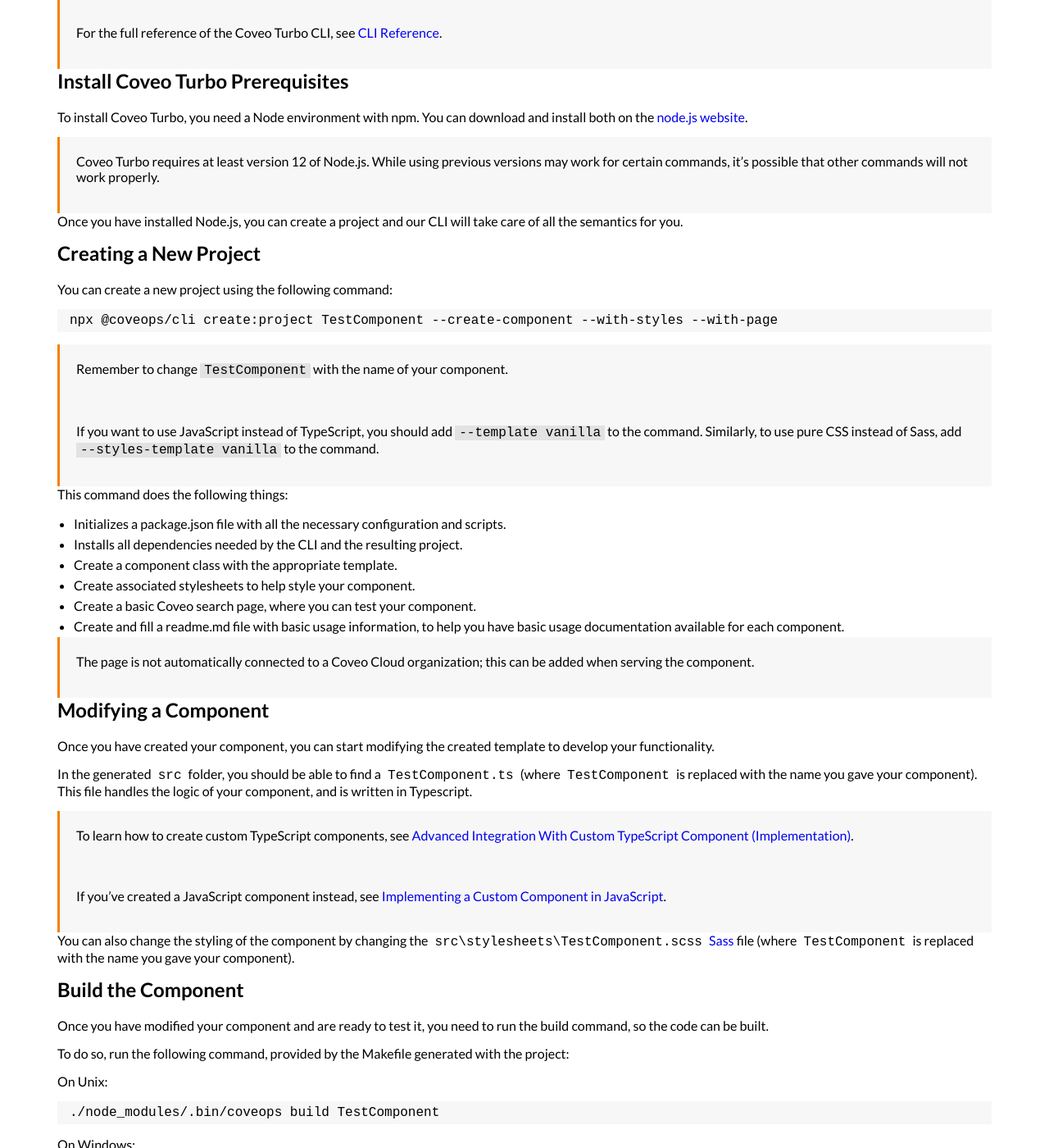
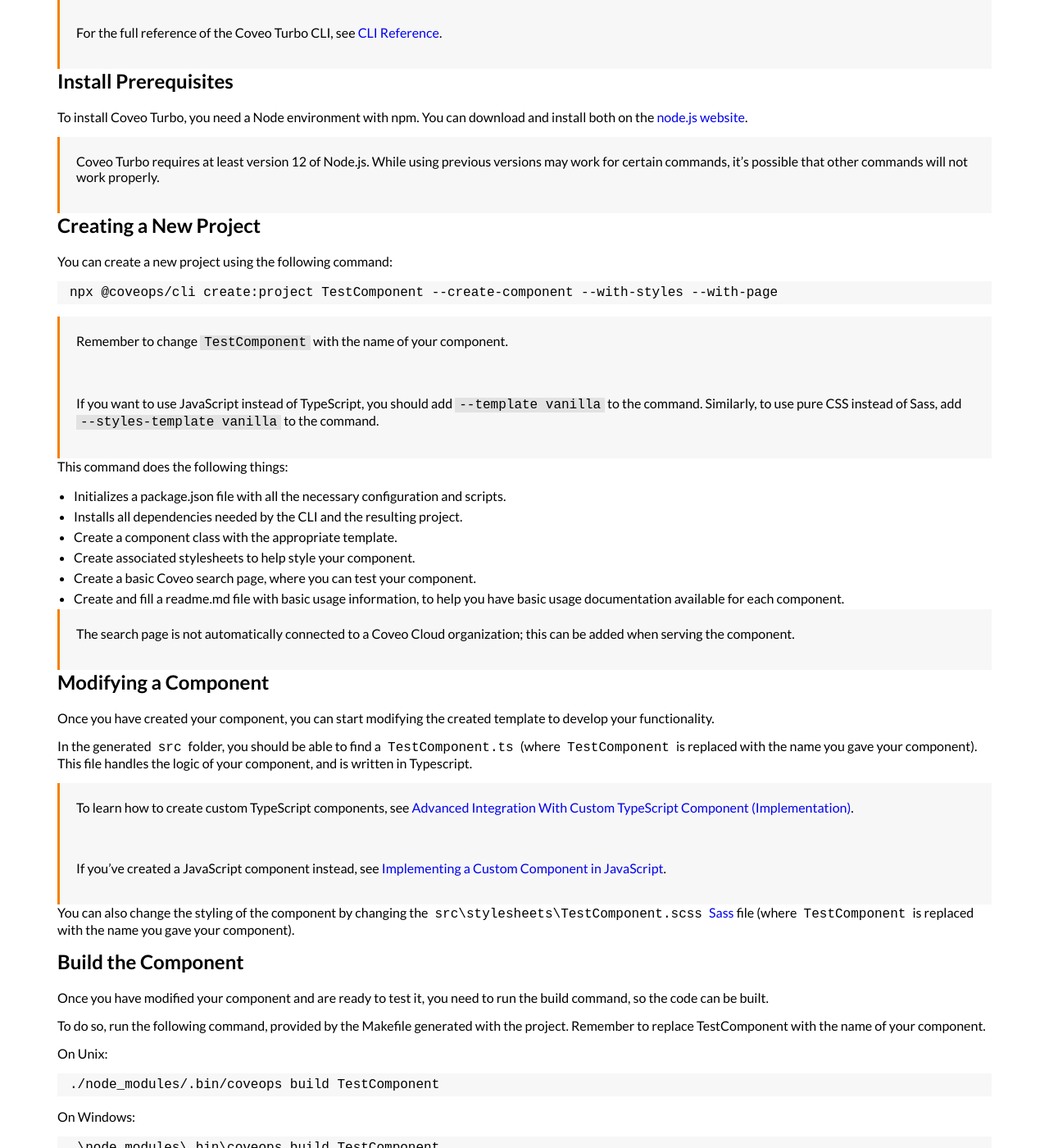
Before and after one commit to Coveo-Turbo/Coveo-Turbo.github.io, a Jekyll site: the page built from _docs/Getting-Started.md, in a window 1280 px wide and 1400 px high, scrolled down 271 px. Shown: the whole window at 82% size. Built offline with Jekyll 4.4.1, drawn with Linux system fonts in a browser that asks for light colours; a style sheet for code colours, icons or effects is not loaded.

Commit message:
Update Getting-Started.md

````diff
--- a/_docs/Getting-Started.md
+++ b/_docs/Getting-Started.md
@@ -12,13 +12,11 @@
 
 > For the full reference of the Coveo Turbo CLI, see [CLI Reference]({{ site.baseurl }}/docs/CLI-Reference).
 
-## Install Coveo Turbo Prerequisites
+## Install Prerequisites
 
 To install Coveo Turbo, you need a Node environment with npm. You can download and install both on the [node.js website](https://nodejs.org/en/).
 
 > Coveo Turbo requires at least version 12 of Node.js. While using previous versions may work for certain commands, it's possible that other commands will not work properly.
-
-Once you have installed Node.js, you can create a project and our CLI will take care of all the semantics for you.
 
 ## Creating a New Project
 
@@ -39,7 +37,7 @@
 - Create a basic Coveo search page, where you can test your component.
 - Create and fill a readme.md file with basic usage information, to help you have basic usage documentation available for each component.
 
-> The page is not automatically connected to a Coveo Cloud organization; this can be added when serving the component.
+> The search page is not automatically connected to a Coveo Cloud organization; this can be added when serving the component.
 
 ## Modifying a Component
 
@@ -57,7 +55,7 @@
 
 Once you have modified your component and are ready to test it, you need to run the build command, so the code can be built.
 
-To do so, run the following command, provided by the Makefile generated with the project:
+To do so, run the following command, provided by the Makefile generated with the project. Remember to replace TestComponent with the name of your component.
 
 On Unix:
 ```
````
